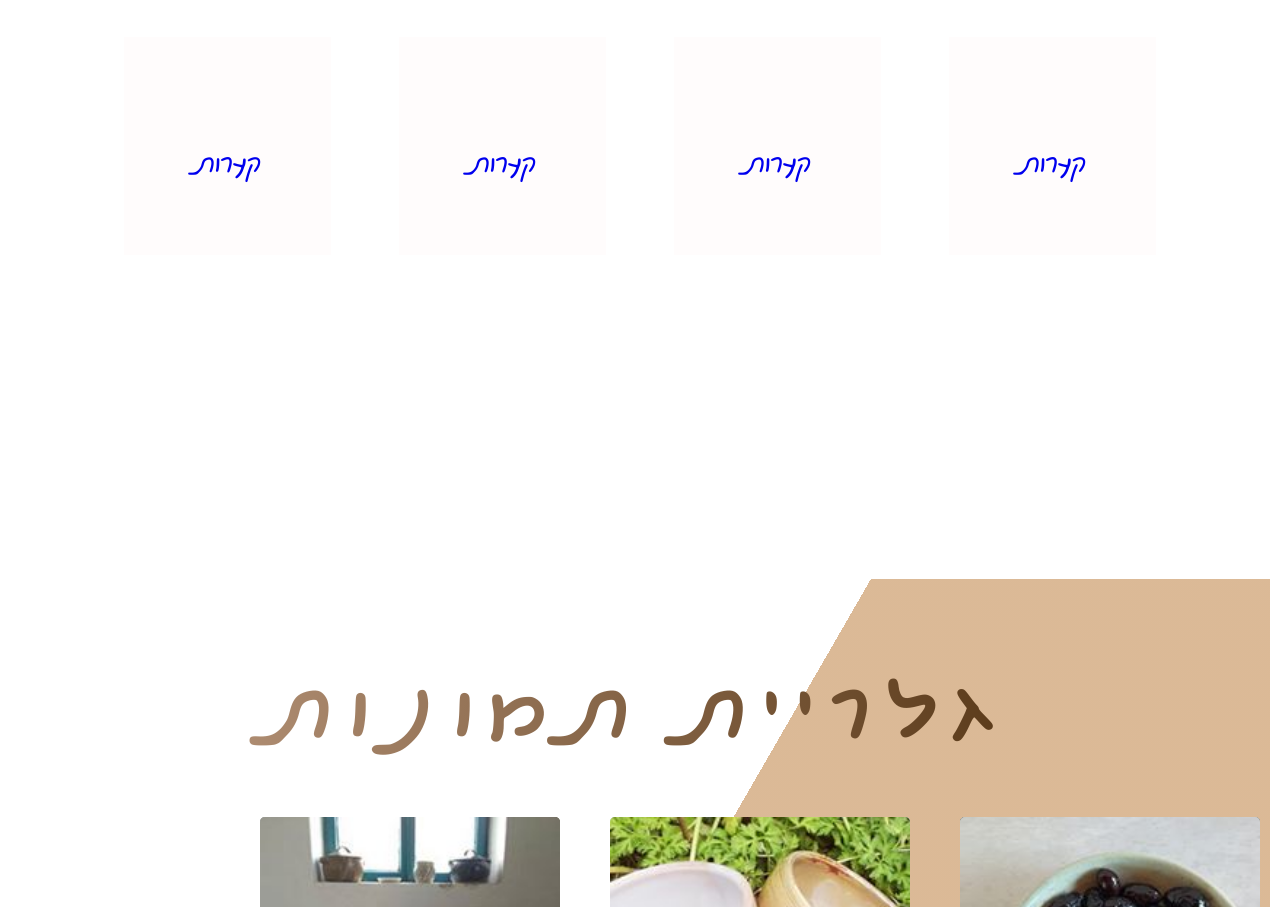
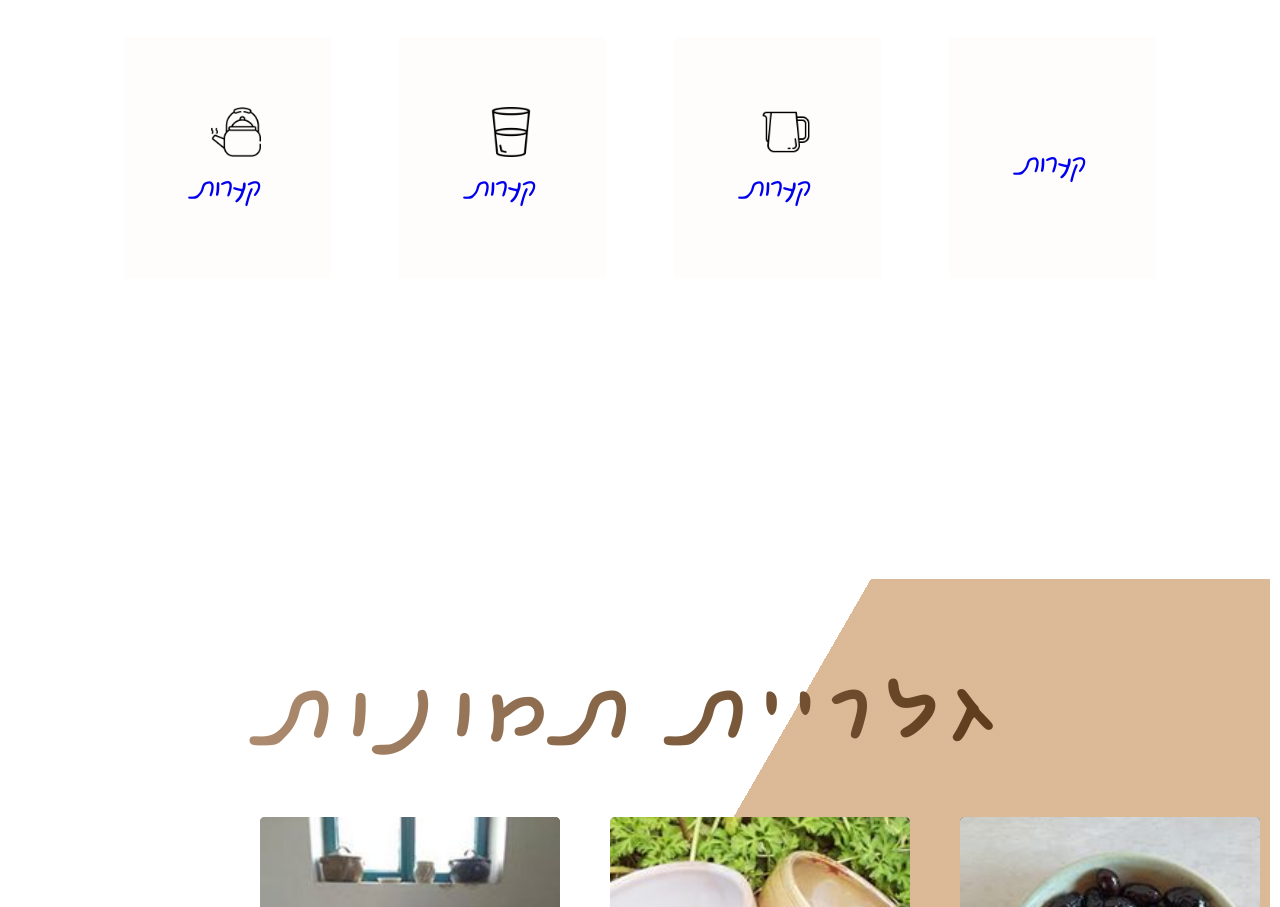
Before and after one commit to doriroz/saramica, a website: page index.html in a window 1280 px wide. Shown: the part 1807-2714 px from the top of the page. Drawn offline with Linux system fonts and the light colour scheme.

Commit message:
Update index.html

```diff
--- a/index.html
+++ b/index.html
@@ -117,15 +117,15 @@
           <a href="#popup_kattle" class="link">קערות</a>
         </div>
         <div class="category">
-          <img class="category__img" src="icons/pan.png" alt="" />
+          <img class="category__img" src="icons/pitcher.png" alt="" />
           <a href="#popup_kattle" class="link">קערות</a>
         </div>
         <div class="category">
-          <img class="category__img" src="icons/pan.png" alt="" />
+          <img class="category__img" src="icons/glass-of-water.png" alt="" />
           <a href="#popup_kattle" class="link">קערות</a>
         </div>
         <div class="category">
-          <img class="category__img" src="icons/pan.png" alt="" />
+          <img class="category__img" src="icons/kettle.png" alt="" />
           <a href="#popup_kattle" class="link">קערות</a>
         </div>
       </div>
@@ -134,13 +134,13 @@
         <div class="prod-category">
           <div class="col-1-of-4">
             <div class="category">
-              <img class="category__img" src="../icons/pan.png" alt="" />
+              <img class="category__img" src="icons/pan.png" alt="" />
               <a href="#popup_kattle" class="link">קערות</a>
             </div>
           </div>
           <div class="col-1-of-4">
             <div class="category">
-              <img class="category__img" src="../icons/pitcher.png" alt="" />
+              <img class="category__img" src="icons/pitcher.png" alt="" />
               <a href="#popup" class="link">קנקנים</a>
             </div>
           </div>
@@ -148,7 +148,7 @@
             <div class="category">
               <img
                 class="category__img"
-                src="../icons/glass-of-water.png"
+                src="icons/glass-of-water.png"
                 alt=""
               />
               <a href="#popup" class="link">כוסות</a>
@@ -156,7 +156,7 @@
           </div>
           <div class="col-1-of-4">
             <div class="category">
-              <img class="category__img" src="../icons/kettle.png" alt="" />
+              <img class="category__img" src="icons/kettle.png" alt="" />
               <a href="#popup" class="link">קומקומים</a>
             </div>
           </div>
```
